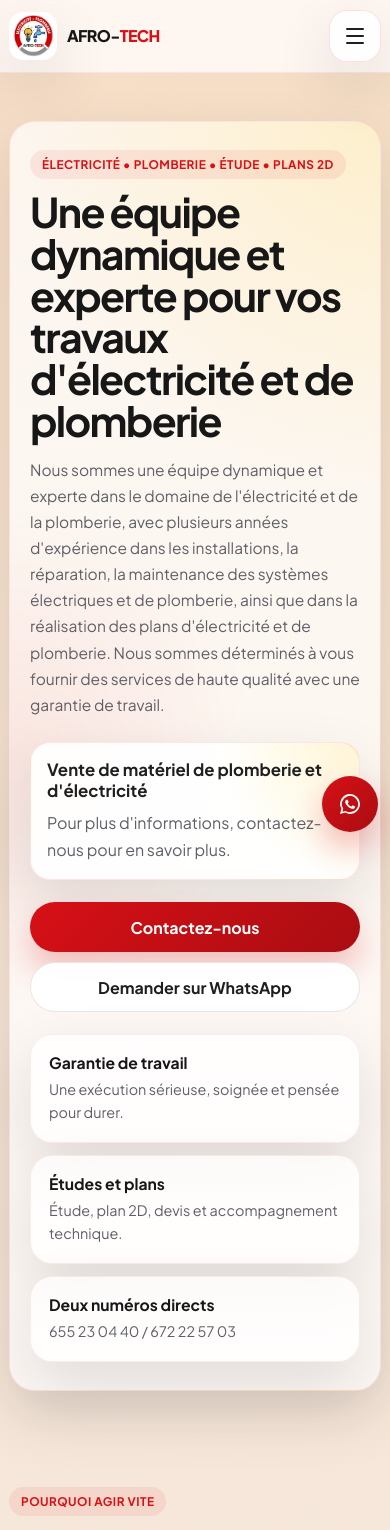
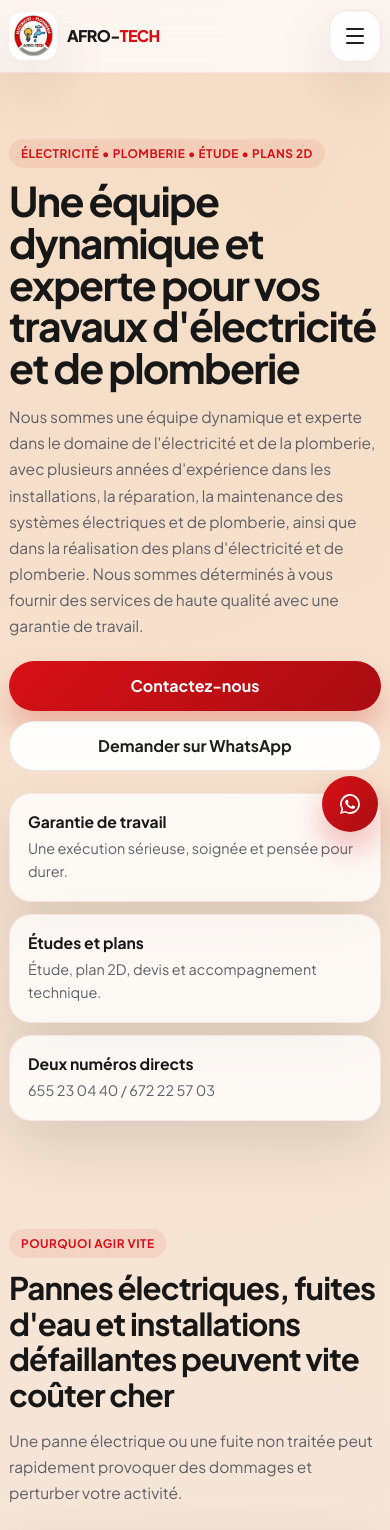
Before and after one commit to larrypops/AFRO-TECH, a Next.js app: page / in a window 390 px wide. Shown: the top 1530 px of the page. Built offline with nearby package versions, Linux system fonts and the light colour scheme.

Commit message:
Add material sales section and refine hero

```diff
--- a/app/globals.css
+++ b/app/globals.css
@@ -264,14 +264,7 @@ p {
 .hero-copy-full {
   max-width: 960px;
   margin: 0 auto;
-  padding: 38px 42px;
-  border-radius: 36px;
-  background:
-    radial-gradient(circle at top right, rgba(255, 210, 63, 0.2), transparent 28%),
-    radial-gradient(circle at left center, rgba(215, 16, 22, 0.08), transparent 34%),
-    rgba(255, 255, 255, 0.72);
-  border: 1px solid rgba(215, 16, 22, 0.08);
-  box-shadow: var(--shadow);
+  padding: 34px 0 18px;
 }
 
 .hero-copy h1,
@@ -285,33 +278,6 @@ p {
 .lead {
   font-size: 1.08rem;
   max-width: 62ch;
-}
-
-.hero-note {
-  padding: 22px;
-  border-radius: 24px;
-  background: rgba(255, 255, 255, 0.88);
-  border: 1px solid rgba(215, 16, 22, 0.1);
-  box-shadow: var(--shadow);
-}
-
-.hero-note {
-  display: grid;
-  gap: 8px;
-  margin-top: 24px;
-  background:
-    radial-gradient(circle at right top, rgba(255, 210, 63, 0.22), transparent 40%),
-    rgba(255, 255, 255, 0.92);
-}
-
-.hero-note strong {
-  color: var(--neutral);
-  font-size: 1.05rem;
-}
-
-.hero-note span {
-  color: var(--muted);
-  line-height: 1.7;
 }
 
 .hero-actions,
@@ -571,6 +537,69 @@ p {
   min-height: 190px;
 }
 
+.material-grid {
+  display: grid;
+  grid-template-columns: 1fr 1fr;
+  gap: 26px;
+  align-items: center;
+}
+
+.material-copy {
+  display: grid;
+  gap: 18px;
+}
+
+.material-panel,
+.material-contact {
+  padding: 28px;
+  border-radius: 28px;
+  background: rgba(255, 255, 255, 0.9);
+  border: 1px solid var(--line);
+  box-shadow: var(--shadow);
+}
+
+.material-panel h3 {
+  margin: 0 0 12px;
+  font-size: 1.6rem;
+  color: var(--neutral);
+}
+
+.material-contact {
+  display: grid;
+  gap: 8px;
+  background:
+    radial-gradient(circle at right top, rgba(255, 210, 63, 0.22), transparent 38%),
+    rgba(255, 255, 255, 0.94);
+}
+
+.material-contact strong {
+  color: var(--neutral);
+  font-size: 1.08rem;
+}
+
+.material-contact span {
+  color: var(--primary);
+  font-weight: 700;
+}
+
+.material-gallery {
+  display: grid;
+  grid-template-columns: 1.08fr 0.92fr;
+  gap: 16px;
+}
+
+.material-photo-large {
+  min-height: 460px;
+}
+
+.material-photo-small {
+  min-height: 220px;
+}
+
+.material-gallery .material-photo-small:last-child {
+  transform: translateY(18px);
+}
+
 .feature-card h3,
 .city-card h3,
 .testimonial strong,
@@ -792,6 +821,7 @@ p {
   .problem-grid,
   .testimonial-grid,
   .hero-proof,
+  .material-grid,
   .service-card,
   .service-card.reverse,
   .final-cta-box {
@@ -860,8 +890,7 @@ p {
   }
 
   .hero-copy-full {
-    padding: 28px 20px;
-    border-radius: 26px;
+    padding: 18px 0 12px;
   }
 
   .hero-copy h1,
@@ -876,11 +905,6 @@ p {
   .testimonial p {
     font-size: 0.97rem;
     line-height: 1.68;
-  }
-
-  .hero-note {
-    padding: 18px;
-    border-radius: 20px;
   }
 
   .hero-actions,
@@ -983,6 +1007,29 @@ p {
     gap: 10px;
   }
 
+  .material-panel,
+  .material-contact {
+    padding: 20px;
+    border-radius: 22px;
+  }
+
+  .material-gallery {
+    grid-template-columns: 1fr 1fr;
+    gap: 12px;
+  }
+
+  .material-photo-large {
+    min-height: 300px;
+  }
+
+  .material-photo-small {
+    min-height: 170px;
+  }
+
+  .material-gallery .material-photo-small:last-child {
+    transform: none;
+  }
+
   .button,
   .floating-whatsapp,
   .zones-cta .button {
@@ -1039,10 +1086,6 @@ p {
     margin-top: 22px;
   }
 
-  .hero-note {
-    padding: 16px;
-  }
-
   .service-plan-gallery {
     gap: 10px;
   }
@@ -1061,6 +1104,10 @@ p {
   }
 
   .service-detail-gallery {
+    grid-template-columns: 1fr;
+  }
+
+  .material-gallery {
     grid-template-columns: 1fr;
   }
 
@@ -1098,6 +1145,11 @@ p {
     min-height: 200px;
   }
 
+  .material-photo-large,
+  .material-photo-small {
+    min-height: 220px;
+  }
+
   .stat {
     padding: 18px;
     border-radius: 18px;
--- a/components/sections.tsx
+++ b/components/sections.tsx
@@ -33,13 +33,6 @@ export function HomeSections() {
               Nous sommes déterminés à vous fournir des services de haute
               qualité avec une garantie de travail.
             </p>
-
-            <div className="hero-note">
-              <strong>Vente de matériel de plomberie et d&apos;électricité</strong>
-              <span>
-                Pour plus d&apos;informations, contactez-nous pour en savoir plus.
-              </span>
-            </div>
 
             <div className="hero-actions">
               <a className="button button-primary" href={`tel:${phoneNumber}`}>
@@ -187,6 +180,67 @@ export function HomeSections() {
                 </Link>
               </div>
               <SiteImage src="/images/plomberie-1.JPG" alt="Service plomberie" />
+            </Reveal>
+          </div>
+        </div>
+      </section>
+
+      <section className="section material-section">
+        <div className="container">
+          <Reveal className="section-heading">
+            <span className="eyebrow">Vente de matériel</span>
+            <h2>Vente de matériel de plomberie et d&apos;électricité</h2>
+            <p>
+              Nous mettons aussi à votre disposition du matériel pour vos
+              travaux, vos remplacements, vos installations neuves et vos
+              besoins de maintenance, avec un accompagnement pour vous aider à
+              choisir les éléments adaptés à votre projet.
+            </p>
+          </Reveal>
+
+          <div className="material-grid">
+            <Reveal className="material-copy">
+              <div className="material-panel">
+                <span className="card-kicker">Disponibilité</span>
+                <h3>Équipements pour chantier, maison et maintenance</h3>
+                <p>
+                  AFRO-TECH propose du matériel de plomberie et d&apos;électricité
+                  pour les particuliers, les entreprises, les commerces et les
+                  chantiers.
+                </p>
+                <ul className="check-list">
+                  <li>Matériel électrique pour installation et maintenance</li>
+                  <li>Équipements de plomberie pour pose et remplacement</li>
+                  <li>Solutions adaptées aux besoins résidentiels et professionnels</li>
+                  <li>Conseils pratiques avant achat et installation</li>
+                </ul>
+              </div>
+
+              <div className="material-contact">
+                <strong>Pour plus d&apos;informations, contactez-nous</strong>
+                <span>{displayPhone}</span>
+                <span>{secondaryDisplayPhone}</span>
+              </div>
+            </Reveal>
+
+            <Reveal className="material-visual">
+              <div className="material-gallery">
+                <SiteImage
+                  src="/images/electricite-5.JPG"
+                  alt="Matériel et intervention électrique"
+                  className="material-photo-large"
+                />
+                <SiteImage
+                  src="/images/plomberie-5.JPG"
+                  alt="Matériel et installation de plomberie"
+                  className="material-photo-small"
+                />
+                <SiteImage
+                  src="/images/plomberie-7.JPG"
+                  alt="Équipement de plomberie sur chantier"
+                  className="material-photo-small"
+                />
+              </div>
             </Reveal>
           </div>
         </div>
```
